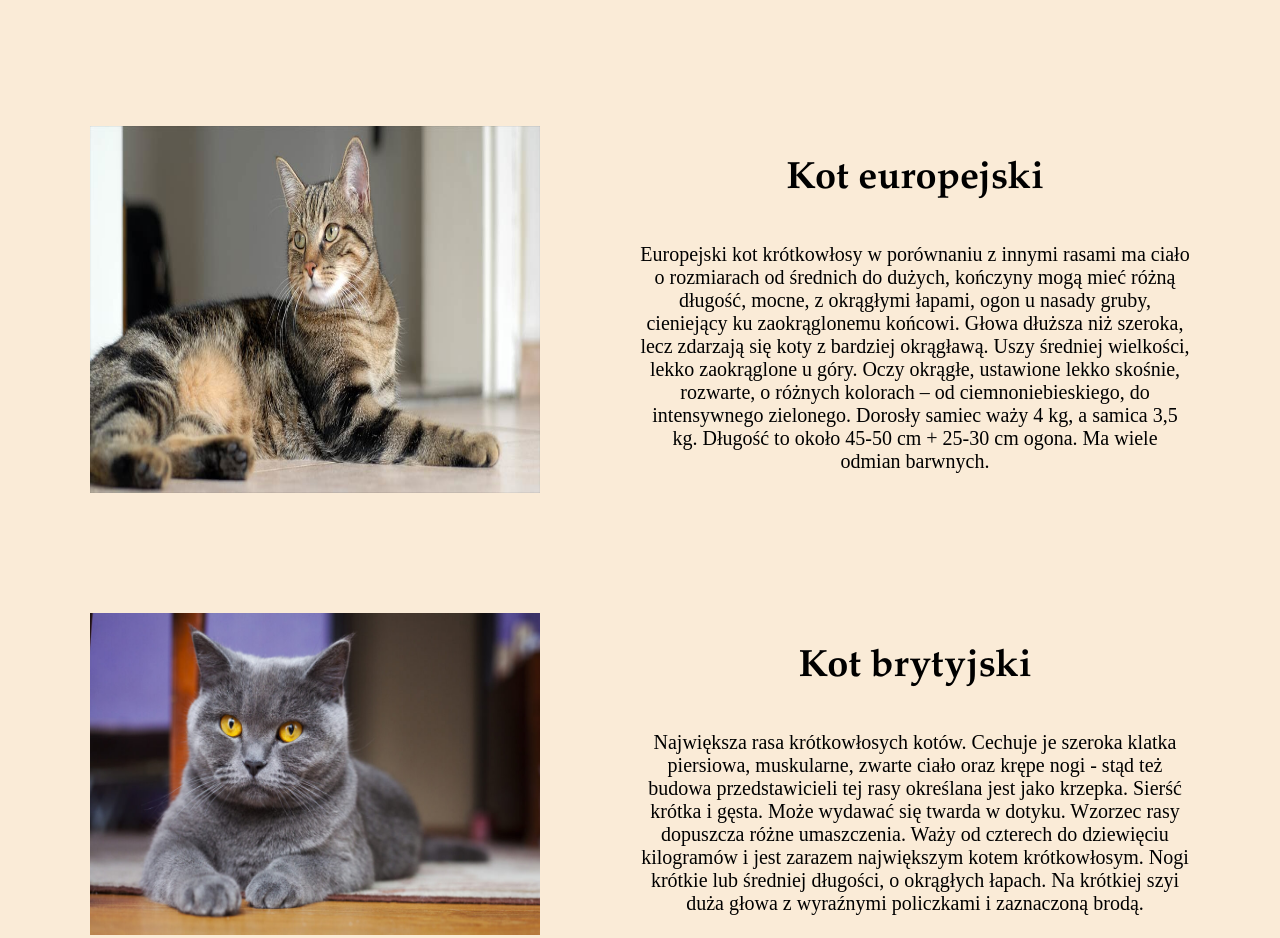
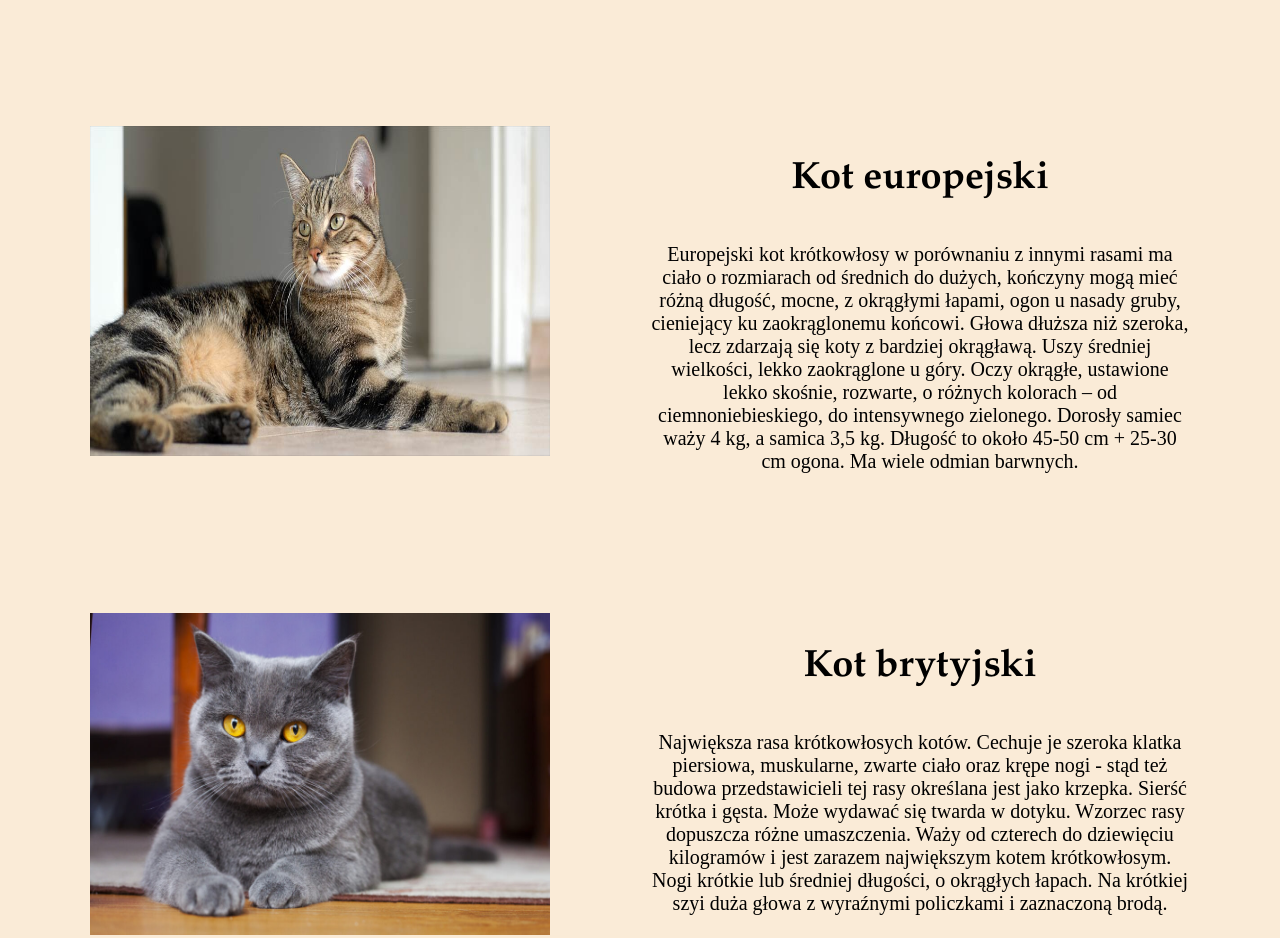
Before and after one commit to PawelWiercinski/lab2, a plain HTML site: page index.html in a window 1280 px wide. Shown: the part 720-1658 px from the top of the page. Drawn offline with Linux system fonts and the light colour scheme.

Commit message:
Update style2.css

```diff
--- a/style2.css
+++ b/style2.css
@@ -39,7 +39,8 @@ h2{
   padding: 60px;
 }
 #kot1 img, #kot2 img, #kot3 img {
-  max-width: 450px;
+  max-width: 460px;
+  max-height: 330px;
   margin-right: 100px;
 }
 #kot1-text, #kot2-text, #kot3-text {
```
